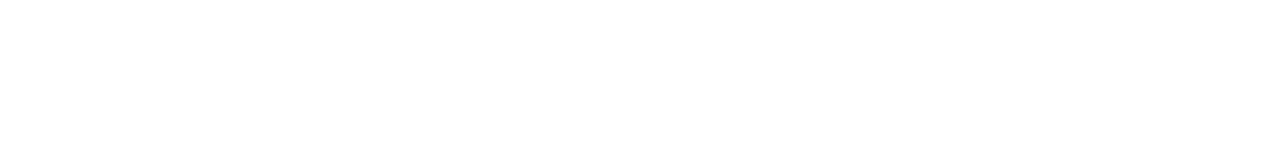
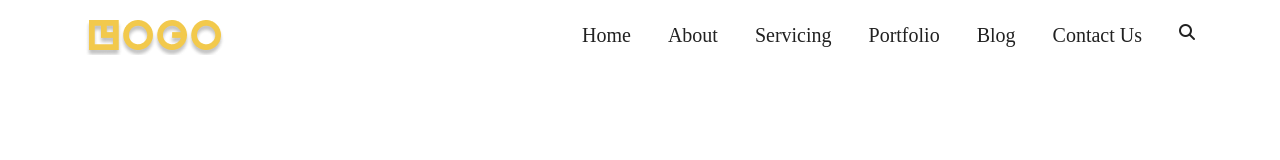
Before and after one commit to Tetiana-Pitikova/WebProject, a plain HTML site: page index.html in a window 1280 px wide. Drawn offline with nearby package versions, Linux system fonts and the light colour scheme.

Commit message:
site header

```diff
--- /dev/null
+++ b/assets/css/fonts.css
@@ -0,0 +1,16 @@
+@font-face {
+    font-family: 'Open Sans Bold';
+    src: url(../fonts/OpenSans-Bold.ttf);
+}
+@font-face {
+    font-family: 'Open Sans Light';
+    src: url(../fonts/OpenSans-Light.ttf);
+}
+@font-face {
+    font-family: 'Open Sans Regular';
+    src: url(../fonts/OpenSans-Regular.ttf);
+}
+@font-face {
+    font-family: 'Open Sans Semibold';
+    src: url(../fonts/OpenSans-Semibold.ttf);
+}
--- a/assets/css/style.css
+++ b/assets/css/style.css
@@ -0,0 +1,24 @@
+@import url(fonts.css);
+
+ul, li {
+    display: block;
+    padding: 0;
+    margin: 0;
+}
+.menu-bar {
+    background-color: #ffffff;
+    color: #212121;
+    padding: 20px 0;
+}
+.menu__item {
+    margin-left: 37px;
+}
+.menu__item a {
+    font-family: 'Open Sans Smibold';
+    font-size: 20px;
+    color: #212121;
+}
+.menu__item a:hover {
+    text-decoration: none;
+    color: #868686;
+}
--- a/index.html
+++ b/index.html
@@ -4,16 +4,36 @@
     <meta charset="UTF-8">
     <meta http-equiv="X-UA-Compatible" content="IE=edge">
     <meta name="viewport" content="width=device-width, initial-scale=1.0">
-    <link rel="stylesheet" href="https://use.fontawesome.com/releases/v5.7.0/css/all.css" integrity="sha384-lZN37f5QGtY3VHgisS14W3ExzMWZxybE1SJSEsQp9S+oqd12jhcu+A56Ebc1zFSJ" crossorigin="anonymous">
     <link rel="stylesheet" href="https://cdn.jsdelivr.net/npm/bootstrap@4.0.0/dist/css/bootstrap.min.css" integrity="sha384-Gn5384xqQ1aoWXA+058RXPxPg6fy4IWvTNh0E263XmFcJlSAwiGgFAW/dAiS6JXm" crossorigin="anonymous">
-   <link href="https://fonts.googleapis.com/css?family=Roboto" rel="stylesheet">
+    <link href="https://fonts.googleapis.com/css?family=Roboto" rel="stylesheet">
     <link rel="stylesheet" href="assets/css/style.css">
     <title>Web Project</title>
 </head>
 <body>
+    <header class="menu-bar">
+        <div class="container">
+            <div class="row">
+                <div class="col-xl-2">
+                    <img src="assets/img/Vector.png" alt="My logo" class="logo">
+                </div>
+                <div class="col-xl-8 ml-auto" align-self-center>
+                    <nav>
+                        <ul class="menu d-flex justify-content-end">
+                            <li class="menu__item"><a href="#">Home</a></li>
+                            <li class="menu__item"><a href="#">About</a></li>
+                            <li class="menu__item"><a href="#">Servicing</a></li>
+                            <li class="menu__item"><a href="#">Portfolio</a></li>
+                            <li class="menu__item"><a href="#">Blog</a></li>
+                            <li class="menu__item"><a href="#">Contact Us</a></li>
+                            <li class="menu__item"><i class="fa-solid fa-magnifying-glass"></i></li>
+                        </ul>
+                    </nav>
+                </div>
+            </div>
+        </div>
+    </header>
 
-
-
+    <script src="https://kit.fontawesome.com/d8c028cf75.js" crossorigin="anonymous"></script>
     <!-- JS -->
     <script src="https://code.jquery.com/jquery-3.2.1.slim.min.js" integrity="sha384-KJ3o2DKtIkvYIK3UENzmM7KCkRr/rE9/Qpg6aAZGJwFDMVNA/GpGFF93hXpG5KkN" crossorigin="anonymous"></script>
     <script src="https://cdn.jsdelivr.net/npm/popper.js@1.12.9/dist/umd/popper.min.js" integrity="sha384-ApNbgh9B+Y1QKtv3Rn7W3mgPxhU9K/ScQsAP7hUibX39j7fakFPskvXusvfa0b4Q" crossorigin="anonymous"></script>
```
Also changed, not shown: assets/fonts/OpenSans-Bold.ttf (added), assets/fonts/OpenSans-Light.ttf (added), assets/fonts/OpenSans-Regular.ttf (added), assets/fonts/OpenSans-Semibold.ttf (added), assets/img/Vector.png (added).
